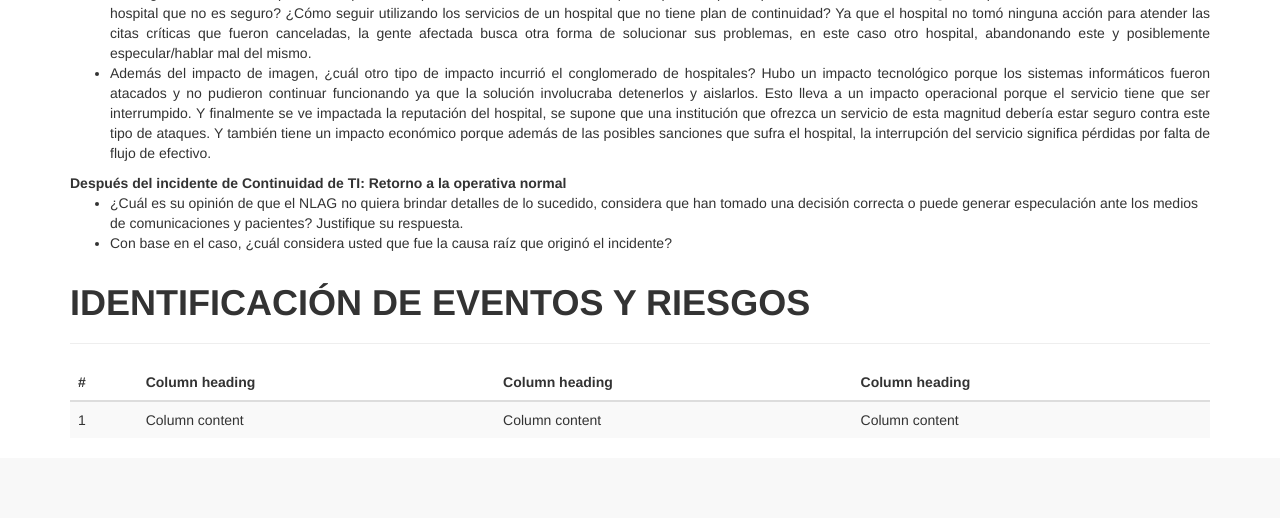
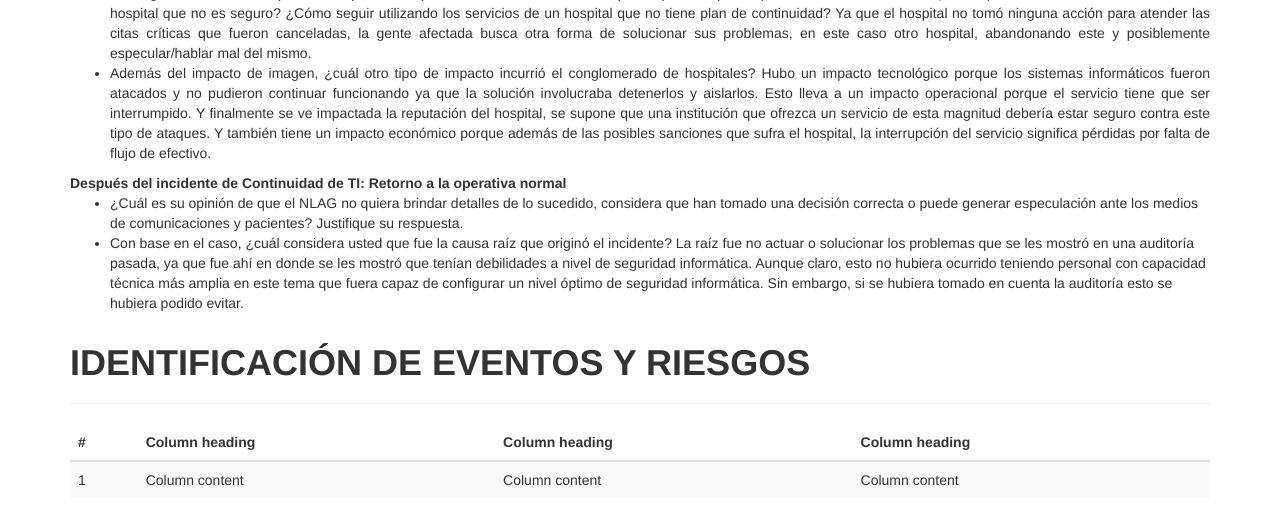
Before and after one commit to OneTesseractInMultiverse/ITIL-CaseExample, a Flask app: template templates/casos/business_continuity.html in a window 1280 px wide. Shown: the part 531-1049 px from the top of the page. Before the commit the page ends 957 px from the top, so only its background shows below. Run offline with Flask 2, Linux system fonts and the light colour scheme; the template is opened without the code that fills it, so the values that code supplies are empty; some libraries are stand-ins or nearby versions.

Commit message:
Respuesta de raíz del incidente.

```diff
--- a/templates/casos/business_continuity.html
+++ b/templates/casos/business_continuity.html
@@ -55,6 +55,10 @@
             </li>
             <li>
                 Con base en el caso, ¿cuál considera usted que fue la causa raíz que originó el incidente?
+                La raíz fue no actuar o solucionar los problemas que se les mostró en una auditoría pasada, ya que fue ahí en donde
+                se les mostró que tenían debilidades a nivel de seguridad informática. Aunque claro, esto no hubiera ocurrido teniendo personal con capacidad
+                técnica más amplia en este tema que fuera capaz de configurar un nivel óptimo de seguridad informática. Sin embargo, si se hubiera tomado en cuenta la auditoría
+                esto se hubiera podido evitar.
             </li>
         </ul>
     </div>
```
